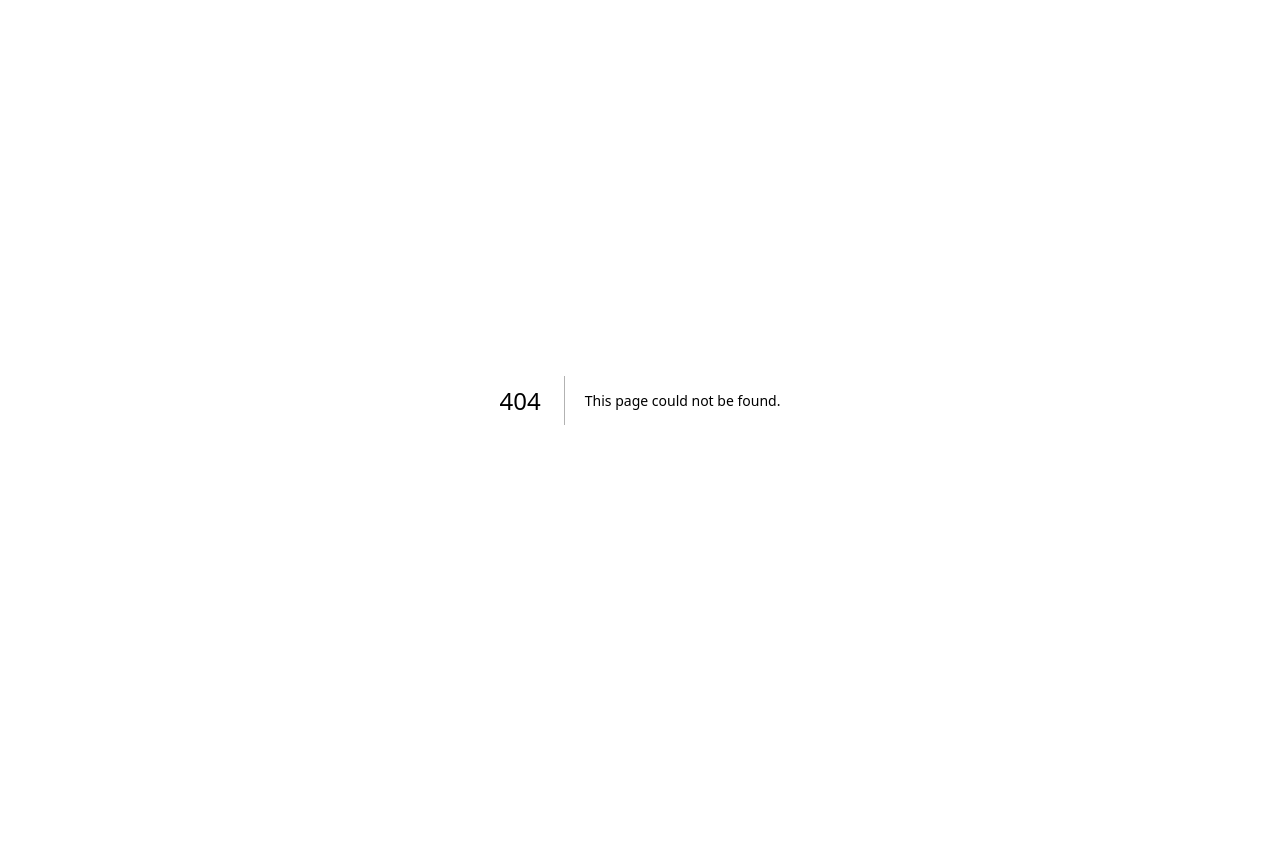
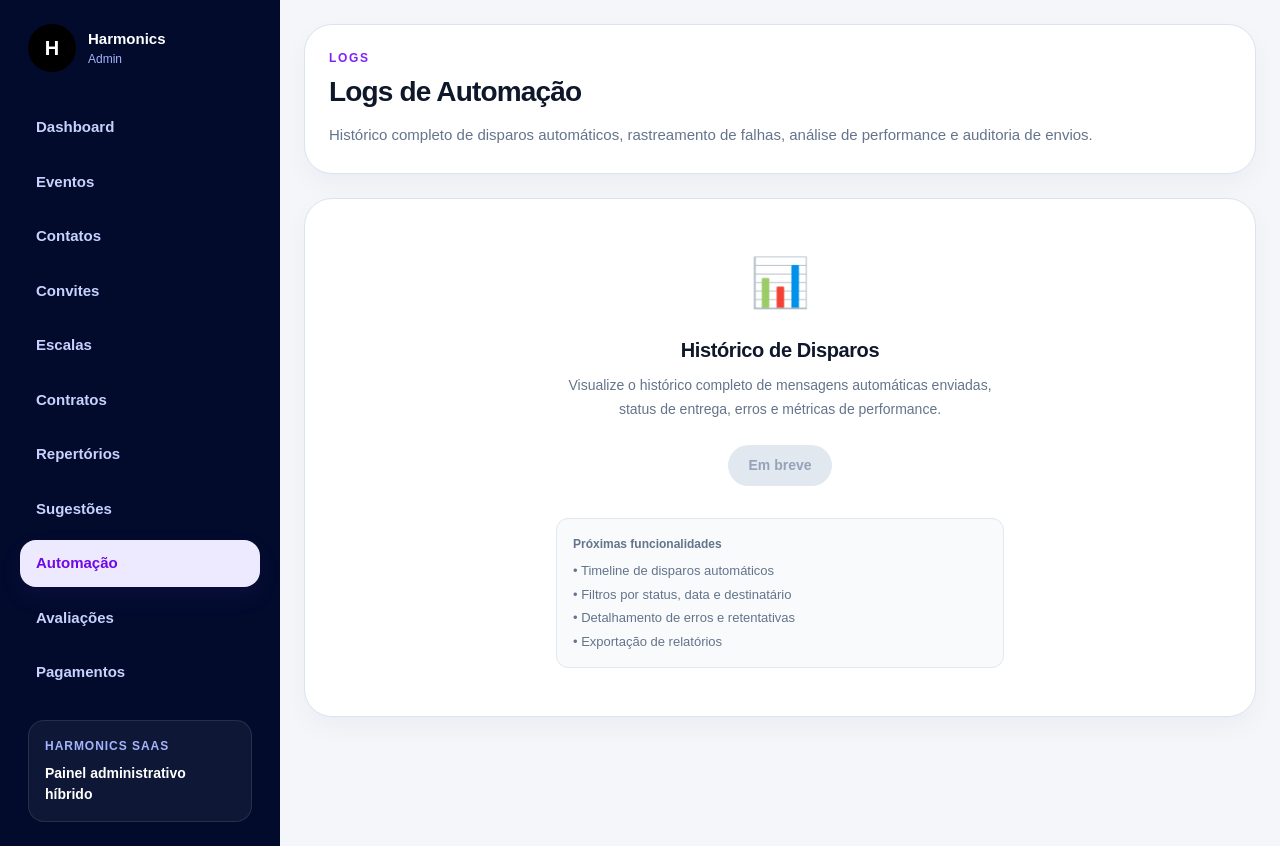
Before and after one commit to focoemcanto-pixel/harmonics-app, a Next.js app: page /automacoes/logs in a window 1280 px wide. Before the commit this address had no page. Before the commit the page ends 800 px from the top, so only its background shows below. Built offline with nearby package versions, Linux system fonts and the light colour scheme.

Commit message:
feat: create base subpages for Central de Automação (templates, canais, logs)
Agent-Logs-Url: https://github.com/focoemcanto-pixel/harmonics-app/sessions/d686b493-80b0-472d-8e7e-512726773b2b

Co-authored-by: focoemcanto-pixel <259577848+focoemcanto-pixel@users.noreply.github.com>

```diff
--- /dev/null
+++ b/app/automacoes/canais/page.js
@@ -0,0 +1,10 @@
+import AdminShell from '@/components/layout/AdminShell';
+import CanaisPageClient from '@/components/automacoes/CanaisPageClient';
+
+export default function CanaisPage() {
+  return (
+    <AdminShell pageTitle="Canais de Envio" activeItem="automacoes">
+      <CanaisPageClient />
+    </AdminShell>
+  );
+}
--- /dev/null
+++ b/app/automacoes/logs/page.js
@@ -0,0 +1,10 @@
+import AdminShell from '@/components/layout/AdminShell';
+import LogsPageClient from '@/components/automacoes/LogsPageClient';
+
+export default function LogsPage() {
+  return (
+    <AdminShell pageTitle="Logs de Automação" activeItem="automacoes">
+      <LogsPageClient />
+    </AdminShell>
+  );
+}
--- /dev/null
+++ b/app/automacoes/templates/page.js
@@ -0,0 +1,10 @@
+import AdminShell from '@/components/layout/AdminShell';
+import TemplatesPageClient from '@/components/automacoes/TemplatesPageClient';
+
+export default function TemplatesPage() {
+  return (
+    <AdminShell pageTitle="Templates de Mensagens" activeItem="automacoes">
+      <TemplatesPageClient />
+    </AdminShell>
+  );
+}
--- /dev/null
+++ b/components/automacoes/CanaisPageClient.js
@@ -0,0 +1,60 @@
+'use client';
+
+export default function CanaisPageClient() {
+  return (
+    <div className="space-y-6">
+      {/* Hero Section */}
+      <section className="rounded-[28px] border border-[#dbe3ef] bg-white p-6 shadow-[0_10px_26px_rgba(17,24,39,0.04)]">
+        <div className="text-[12px] font-black uppercase tracking-[0.14em] text-violet-600">
+          Canais
+        </div>
+
+        <h1 className="mt-1 text-[28px] font-black tracking-[-0.03em] text-[#0f172a]">
+          Canais de Envio
+        </h1>
+
+        <p className="mt-2 max-w-3xl text-[15px] leading-7 text-[#64748b]">
+          Gerencie provedores de WhatsApp, APIs externas, instâncias ativas e números de envio. Configure múltiplos canais por workspace.
+        </p>
+      </section>
+
+      {/* Empty State */}
+      <section className="rounded-[28px] border border-[#dbe3ef] bg-white p-12 text-center shadow-[0_10px_26px_rgba(17,24,39,0.04)]">
+        <div className="mx-auto max-w-md">
+          <div className="mb-4 text-[48px]">📡</div>
+
+          <h2 className="text-[20px] font-black tracking-[-0.02em] text-[#0f172a]">
+            Canais de Envio
+          </h2>
+
+          <p className="mt-2 text-[14px] leading-6 text-[#64748b]">
+            Configure APIs de WhatsApp, instâncias, números e credenciais. Gerencie múltiplos canais e alterne entre provedores sem alterar código.
+          </p>
+
+          <div className="mt-6 flex justify-center gap-3">
+            <button
+              disabled
+              className="cursor-not-allowed rounded-full bg-[#e2e8f0] px-5 py-2.5 text-[14px] font-bold text-[#94a3b8]"
+            >
+              Em breve
+            </button>
+          </div>
+
+          <div className="mt-8 space-y-2 text-left">
+            <div className="rounded-xl border border-[#e2e8f0] bg-[#f8fafc] p-4">
+              <div className="text-[12px] font-bold text-[#64748b]">
+                Próximas funcionalidades
+              </div>
+              <ul className="mt-2 space-y-1 text-[13px] text-[#64748b]">
+                <li>• Cadastro de múltiplos canais</li>
+                <li>• Configuração de API keys e tokens</li>
+                <li>• Gestão de instâncias WhatsApp</li>
+                <li>• Alternância de provedores sem deploy</li>
+              </ul>
+            </div>
+          </div>
+        </div>
+      </section>
+    </div>
+  );
+}
--- /dev/null
+++ b/components/automacoes/LogsPageClient.js
@@ -0,0 +1,60 @@
+'use client';
+
+export default function LogsPageClient() {
+  return (
+    <div className="space-y-6">
+      {/* Hero Section */}
+      <section className="rounded-[28px] border border-[#dbe3ef] bg-white p-6 shadow-[0_10px_26px_rgba(17,24,39,0.04)]">
+        <div className="text-[12px] font-black uppercase tracking-[0.14em] text-violet-600">
+          Logs
+        </div>
+
+        <h1 className="mt-1 text-[28px] font-black tracking-[-0.03em] text-[#0f172a]">
+          Logs de Automação
+        </h1>
+
+        <p className="mt-2 max-w-3xl text-[15px] leading-7 text-[#64748b]">
+          Histórico completo de disparos automáticos, rastreamento de falhas, análise de performance e auditoria de envios.
+        </p>
+      </section>
+
+      {/* Empty State */}
+      <section className="rounded-[28px] border border-[#dbe3ef] bg-white p-12 text-center shadow-[0_10px_26px_rgba(17,24,39,0.04)]">
+        <div className="mx-auto max-w-md">
+          <div className="mb-4 text-[48px]">📊</div>
+
+          <h2 className="text-[20px] font-black tracking-[-0.02em] text-[#0f172a]">
+            Histórico de Disparos
+          </h2>
+
+          <p className="mt-2 text-[14px] leading-6 text-[#64748b]">
+            Visualize o histórico completo de mensagens automáticas enviadas, status de entrega, erros e métricas de performance.
+          </p>
+
+          <div className="mt-6 flex justify-center gap-3">
+            <button
+              disabled
+              className="cursor-not-allowed rounded-full bg-[#e2e8f0] px-5 py-2.5 text-[14px] font-bold text-[#94a3b8]"
+            >
+              Em breve
+            </button>
+          </div>
+
+          <div className="mt-8 space-y-2 text-left">
+            <div className="rounded-xl border border-[#e2e8f0] bg-[#f8fafc] p-4">
+              <div className="text-[12px] font-bold text-[#64748b]">
+                Próximas funcionalidades
+              </div>
+              <ul className="mt-2 space-y-1 text-[13px] text-[#64748b]">
+                <li>• Timeline de disparos automáticos</li>
+                <li>• Filtros por status, data e destinatário</li>
+                <li>• Detalhamento de erros e retentativas</li>
+                <li>• Exportação de relatórios</li>
+              </ul>
+            </div>
+          </div>
+        </div>
+      </section>
+    </div>
+  );
+}
--- /dev/null
+++ b/components/automacoes/TemplatesPageClient.js
@@ -0,0 +1,60 @@
+'use client';
+
+export default function TemplatesPageClient() {
+  return (
+    <div className="space-y-6">
+      {/* Hero Section */}
+      <section className="rounded-[28px] border border-[#dbe3ef] bg-white p-6 shadow-[0_10px_26px_rgba(17,24,39,0.04)]">
+        <div className="text-[12px] font-black uppercase tracking-[0.14em] text-violet-600">
+          Templates
+        </div>
+
+        <h1 className="mt-1 text-[28px] font-black tracking-[-0.03em] text-[#0f172a]">
+          Templates de Mensagens
+        </h1>
+
+        <p className="mt-2 max-w-3xl text-[15px] leading-7 text-[#64748b]">
+          Gerencie mensagens automáticas com variáveis dinâmicas. Configure templates reutilizáveis para convites, notificações e lembretes.
+        </p>
+      </section>
+
+      {/* Empty State */}
+      <section className="rounded-[28px] border border-[#dbe3ef] bg-white p-12 text-center shadow-[0_10px_26px_rgba(17,24,39,0.04)]">
+        <div className="mx-auto max-w-md">
+          <div className="mb-4 text-[48px]">📝</div>
+
+          <h2 className="text-[20px] font-black tracking-[-0.02em] text-[#0f172a]">
+            Templates de Mensagens
+          </h2>
+
+          <p className="mt-2 text-[14px] leading-6 text-[#64748b]">
+            Configure templates reutilizáveis com variáveis dinâmicas como nome do cliente, data do evento, link de confirmação e muito mais.
+          </p>
+
+          <div className="mt-6 flex justify-center gap-3">
+            <button
+              disabled
+              className="cursor-not-allowed rounded-full bg-[#e2e8f0] px-5 py-2.5 text-[14px] font-bold text-[#94a3b8]"
+            >
+              Em breve
+            </button>
+          </div>
+
+          <div className="mt-8 space-y-2 text-left">
+            <div className="rounded-xl border border-[#e2e8f0] bg-[#f8fafc] p-4">
+              <div className="text-[12px] font-bold text-[#64748b]">
+                Próximas funcionalidades
+              </div>
+              <ul className="mt-2 space-y-1 text-[13px] text-[#64748b]">
+                <li>• Editor visual de templates</li>
+                <li>• Variáveis dinâmicas personalizáveis</li>
+                <li>• Preview em tempo real</li>
+                <li>• Versionamento de templates</li>
+              </ul>
+            </div>
+          </div>
+        </div>
+      </section>
+    </div>
+  );
+}
```
